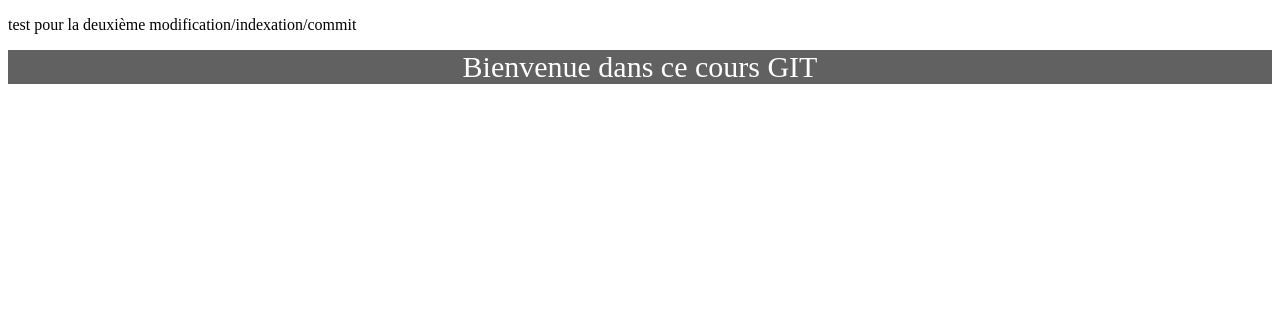
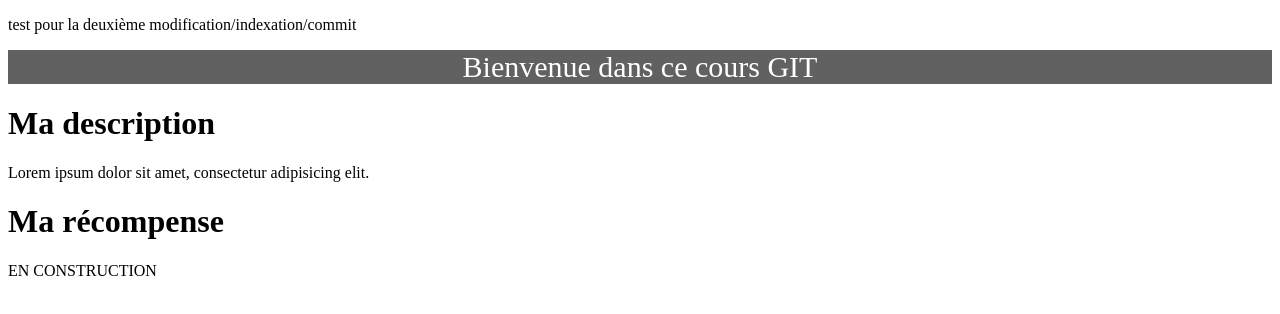
Before and after one commit to ViinOo/mon_super_projet, a plain HTML site: page index.html in a window 1280 px wide. Drawn offline with Linux system fonts and the light colour scheme.

Commit message:
Ajout description/récompense

```diff
--- a/index.html
+++ b/index.html
@@ -20,5 +20,15 @@
        Bienvenue dans ce cours GIT
    </div>
 
+<!--        DESCRIPTION     -->
+    <div>
+        <h1>Ma description</h1>
+        <p>Lorem ipsum dolor sit amet, consectetur adipisicing elit.</p>
+    </div>
+    <div>
+        <h1>Ma récompense</h1>
+        <p>EN CONSTRUCTION</p>
+    </div>
+
 </body>
 </html>
```
